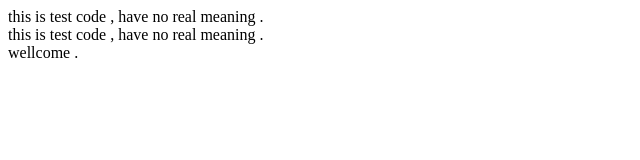
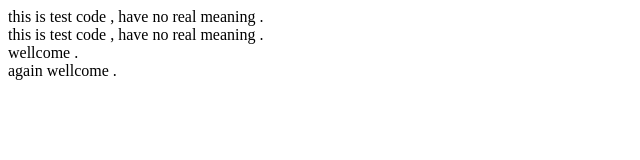
Before and after one commit to Dawei821/my-first-repository, a plain HTML site: page index.html in a window 1280 px wide. Shown: the full height of the page, 0-640 px from the left. Drawn offline with Linux system fonts and the light colour scheme.

Commit message:
again change

```diff
--- a/index.html
+++ b/index.html
@@ -10,5 +10,6 @@
 	<div>this is test code , have no real meaning .</div>
 	<div>this is test code , have no real meaning .</div>
 	<div>wellcome .</div>
+	<div>again wellcome . </div>
 </body>
 </html>
```
